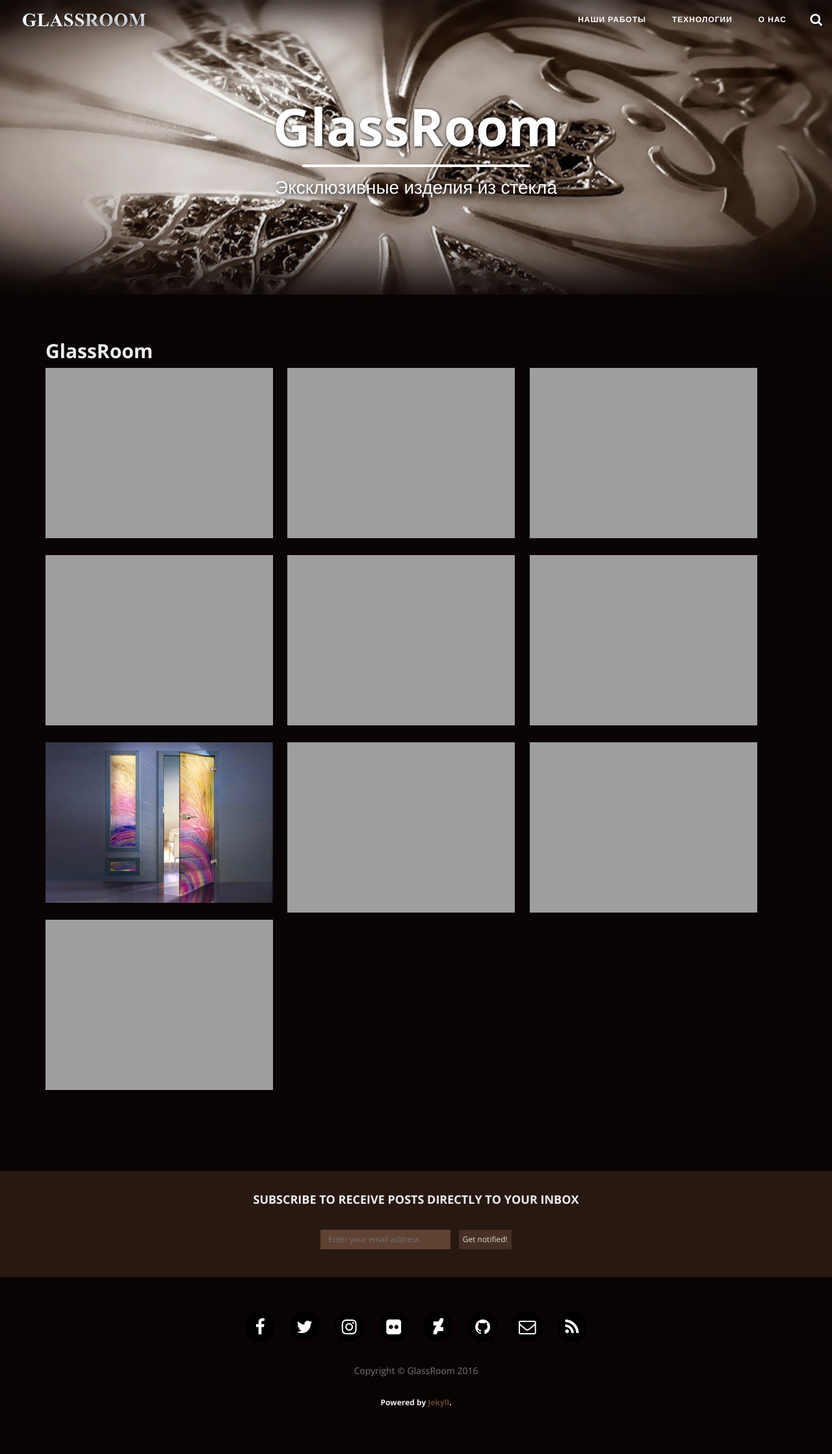
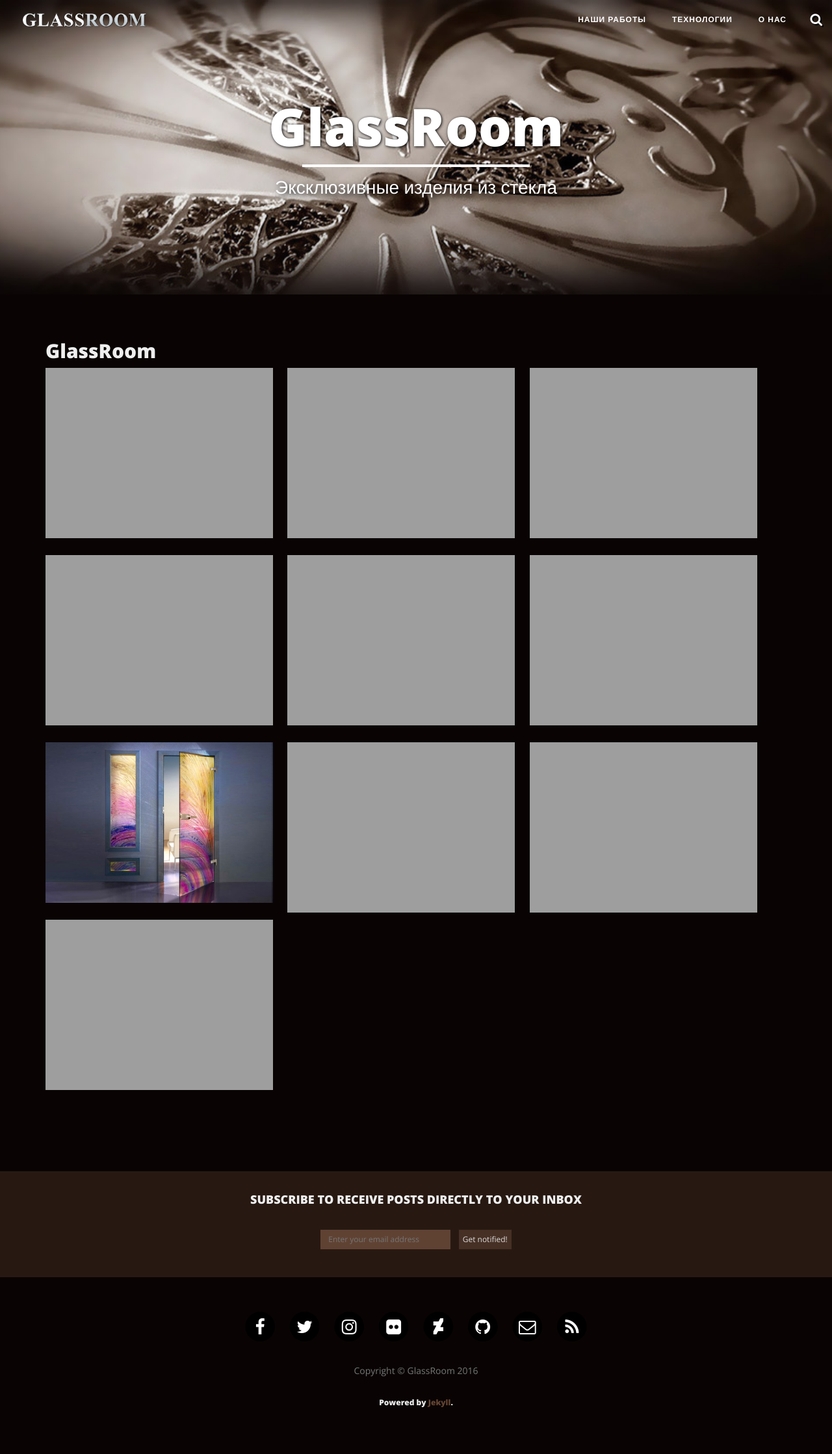
Before and after one commit to Magnum800/glassroom, a Jekyll site: the page built from gallery/index.html, in a window 1280 px wide. Shown: the whole page at 65% size. Built offline with Jekyll 4.4.1, drawn with Linux system fonts in a browser that asks for light colours; nearby versions of some CDN libraries.

Commit message:
Update main.css

```diff
--- a/css/main.css
+++ b/css/main.css
@@ -18,7 +18,7 @@
 h5,
 h6 {
   font-family: 'Open Sans', 'Helvetica Neue', Helvetica, Arial, sans-serif;
-  font-weight: 700;
+  font-weight: 800;
 }
 a {
   color: #654434;
@@ -324,7 +324,7 @@
   opacity: 1;
 }
 .floating-label-form-group-with-focus label {
-  color: #0085a1;
+  color: #FAE6C2;
 }
 form .row:first-child .floating-label-form-group {
   border-top: 1px solid #eeeeee;
@@ -344,8 +344,8 @@
 }
 .btn-default:hover,
 .btn-default:focus {
-  background-color: #0085a1;
-  border: 1px solid #0085a1;
+  background-color: #FAE6C2;
+  border: 1px solid #FAE6C2;
   color: white;
 }
 .pager {
@@ -400,13 +400,13 @@
   background: transparent;
 }
 body {
-  webkit-tap-highlight-color: #0085a1;
+  webkit-tap-highlight-color: #FAE6C2;
 }
 .fa-stack-2x {
  color: black;
 }
 
 .container.about {
-  font-weight: 300;
-  color: red;
+  font-weight: 500;
+  color: #F2EBDF;
 }
```
